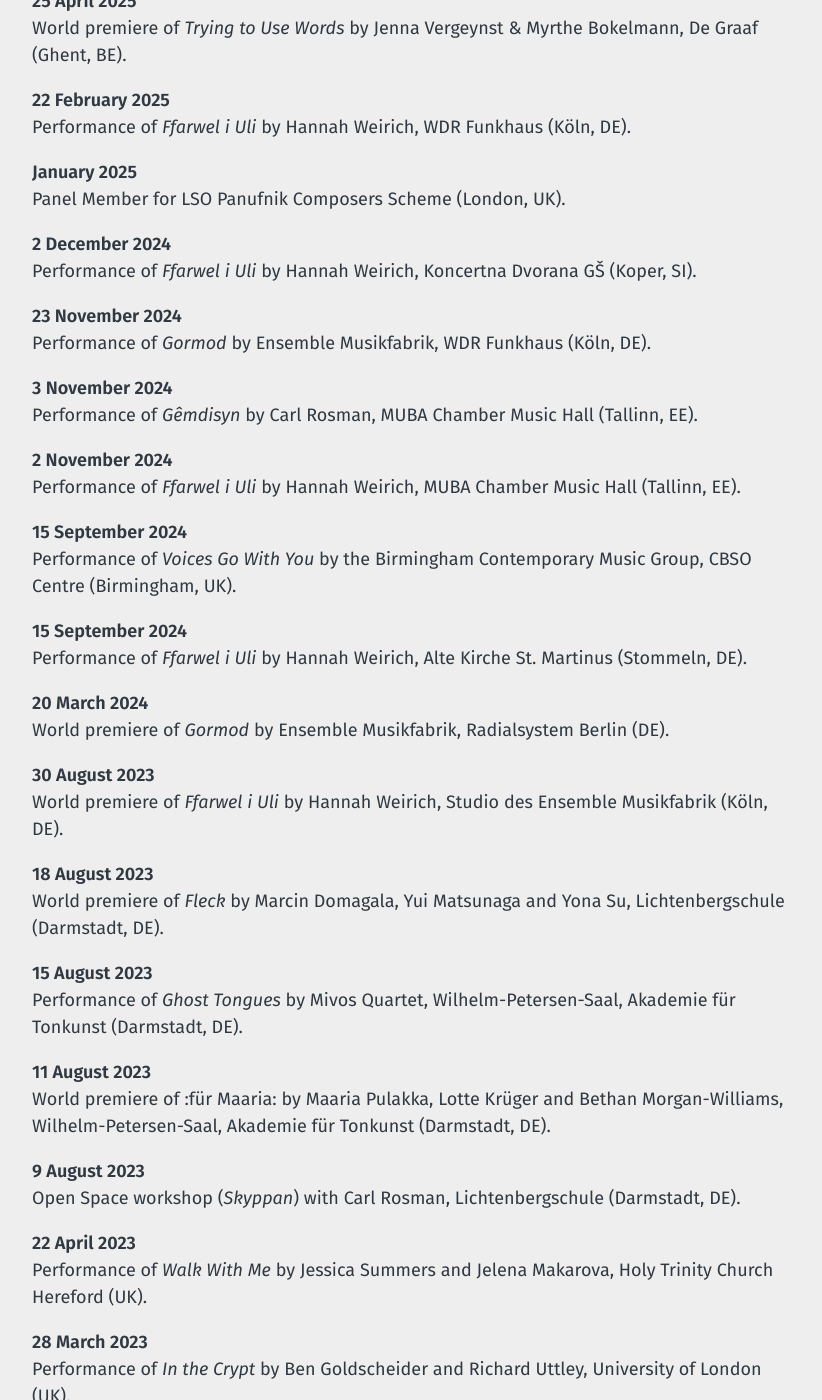
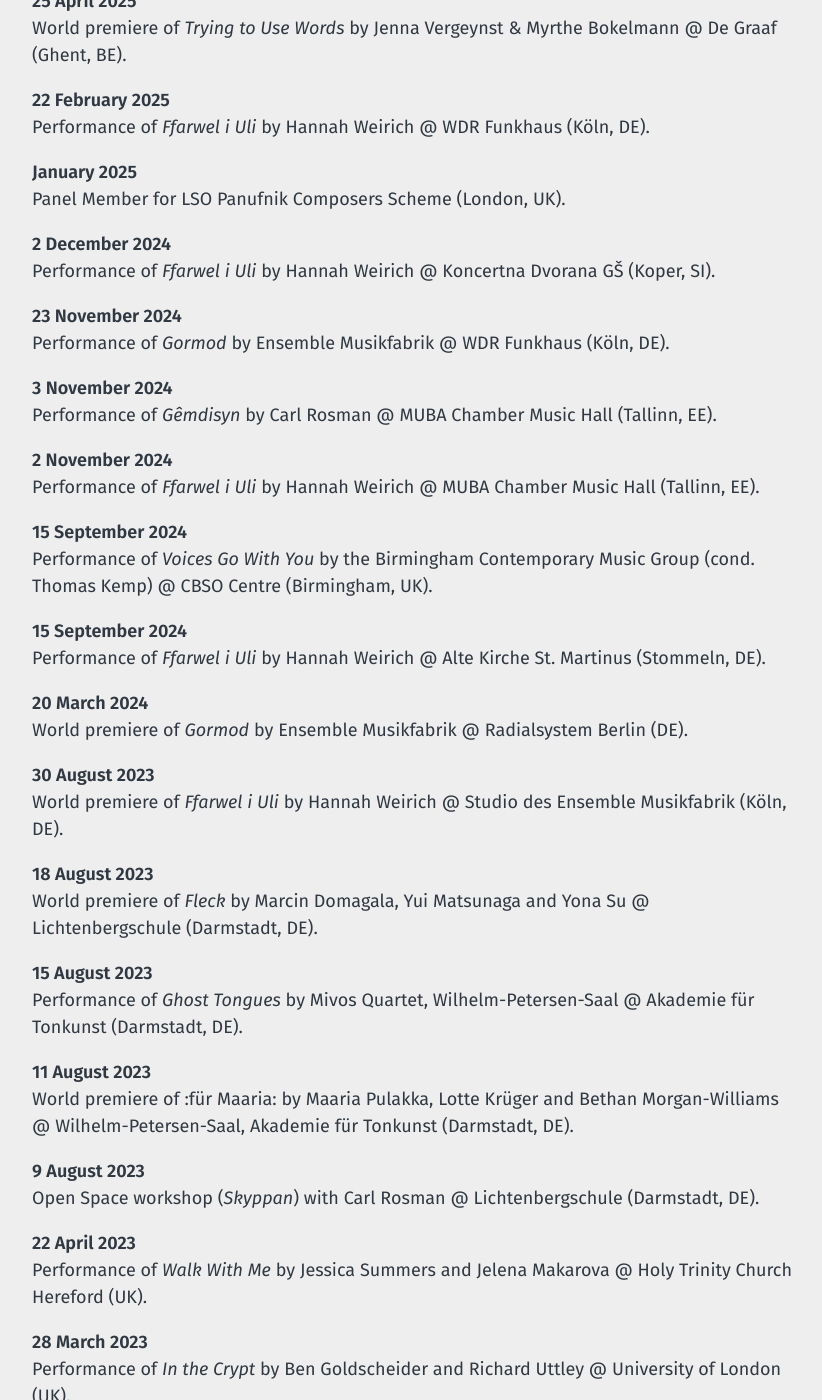
Before and after one commit to morganwilliamsb/website, a Jekyll site: the page built from performances.md, in a window 1280 px wide and 1400 px high, scrolled down 1007 px. Shown: the whole window, without its empty margins (40-862 px from the left). Built offline with Jekyll 4.4.1, drawn with Linux system fonts in a browser that asks for light colours; some of the changed text lies outside the part shown.

Commit message:
Update performances.md
changed , to @ for locations

```diff
--- a/performances.md
+++ b/performances.md
@@ -16,109 +16,109 @@ layout: page
 
 
 21 September 2025
-: Performance of _Trying to Use Words_ by Jenna Vergeynst & Myrthe Bokelmann, Plein Theater (Amsterdam, NL).
+: Performance of _Trying to Use Words_ by Jenna Vergeynst & Myrthe Bokelmann @ Plein Theater (Amsterdam, NL).
 
 28 July 2025
-: Performance of _Trying to Use Words_ by Jenna Vergeynst & Myrthe Bokelmann, Akademie für Tonkunst (Darmstadt, DE).
+: Performance of _Trying to Use Words_ by Jenna Vergeynst & Myrthe Bokelmann @ Akademie für Tonkunst (Darmstadt, DE).
 
 22 June 2025
-: World premiere of _ILDIO_ – by the Birmingham Contemporary Music Group (cond. Catherine Larsen-Maguire), Susan Bradshaw Hall (Birmingham, UK).
+: World premiere of _ILDIO_ – by the Birmingham Contemporary Music Group (cond. Catherine Larsen-Maguire) @ Susan Bradshaw Hall (Birmingham, UK).
 
 7 June 2025
-: Performance of _Strumble Head_ by Luke Tyrrell, Swansea Grand Theatre (Swansea, UK).
+: Performance of _Strumble Head_ by Luke Tyrrell @ Swansea Grand Theatre (Swansea, UK).
 
 25 April 2025
-: World premiere of _Trying to Use Words_ by Jenna Vergeynst & Myrthe Bokelmann, De Graaf (Ghent, BE).
+: World premiere of _Trying to Use Words_ by Jenna Vergeynst & Myrthe Bokelmann @ De Graaf (Ghent, BE).
 
 22 February 2025
-: Performance of _Ffarwel i Uli_ by Hannah Weirich, WDR Funkhaus (Köln, DE).
+: Performance of _Ffarwel i Uli_ by Hannah Weirich @ WDR Funkhaus (Köln, DE).
 
 January 2025
 : Panel Member for LSO Panufnik Composers Scheme (London, UK).
 
 2 December 2024
-: Performance of _Ffarwel i Uli_ by Hannah Weirich, Koncertna Dvorana GŠ (Koper, SI).
+: Performance of _Ffarwel i Uli_ by Hannah Weirich @ Koncertna Dvorana GŠ (Koper, SI).
 
 23 November 2024
-: Performance of _Gormod_ by Ensemble Musikfabrik, WDR Funkhaus (Köln, DE).
+: Performance of _Gormod_ by Ensemble Musikfabrik @ WDR Funkhaus (Köln, DE).
 
 3 November 2024
-: Performance of _Gêmdisyn_ by Carl Rosman, MUBA Chamber Music Hall (Tallinn, EE).
+: Performance of _Gêmdisyn_ by Carl Rosman @ MUBA Chamber Music Hall (Tallinn, EE).
 
 2 November 2024
-: Performance of _Ffarwel i Uli_ by Hannah Weirich, MUBA Chamber Music Hall (Tallinn, EE).
+: Performance of _Ffarwel i Uli_ by Hannah Weirich @ MUBA Chamber Music Hall (Tallinn, EE).
 
 15 September 2024
-: Performance of _Voices Go With You_ by the Birmingham Contemporary Music Group, CBSO Centre (Birmingham, UK).
+: Performance of _Voices Go With You_ by the Birmingham Contemporary Music Group (cond. Thomas Kemp) @ CBSO Centre (Birmingham, UK).
 
 15 September 2024
-: Performance of _Ffarwel i Uli_ by Hannah Weirich, Alte Kirche St. Martinus (Stommeln, DE).
+: Performance of _Ffarwel i Uli_ by Hannah Weirich @ Alte Kirche St. Martinus (Stommeln, DE).
 
 20 March 2024
-: World premiere of _Gormod_ by Ensemble Musikfabrik, Radialsystem Berlin (DE).
+: World premiere of _Gormod_ by Ensemble Musikfabrik @ Radialsystem Berlin (DE).
 
 30 August 2023
-: World premiere of _Ffarwel i Uli_ by Hannah Weirich, Studio des Ensemble Musikfabrik (Köln, DE).
+: World premiere of _Ffarwel i Uli_ by Hannah Weirich @ Studio des Ensemble Musikfabrik (Köln, DE).
 
 18 August 2023
-: World premiere of _Fleck_ by Marcin Domagala, Yui Matsunaga and Yona Su, Lichtenbergschule (Darmstadt, DE).
+: World premiere of _Fleck_ by Marcin Domagala, Yui Matsunaga and Yona Su @ Lichtenbergschule (Darmstadt, DE).
 
 15 August 2023
-: Performance of _Ghost Tongues_ by Mivos Quartet, Wilhelm-Petersen-Saal, Akademie für Tonkunst (Darmstadt, DE).
+: Performance of _Ghost Tongues_ by Mivos Quartet, Wilhelm-Petersen-Saal @ Akademie für Tonkunst (Darmstadt, DE).
 
 11 August 2023
-: World premiere of :für Maaria: by Maaria Pulakka, Lotte Krüger and Bethan Morgan-Williams, Wilhelm-Petersen-Saal, Akademie für Tonkunst (Darmstadt, DE).
+: World premiere of :für Maaria: by Maaria Pulakka, Lotte Krüger and Bethan Morgan-Williams @ Wilhelm-Petersen-Saal, Akademie für Tonkunst (Darmstadt, DE).
 
 9 August 2023
-: Open Space workshop (_Skyppan_) with Carl Rosman, Lichtenbergschule (Darmstadt, DE).
+: Open Space workshop (_Skyppan_) with Carl Rosman @ Lichtenbergschule (Darmstadt, DE).
 
 22 April 2023
-: Performance of _Walk With Me_ by Jessica Summers and Jelena Makarova, Holy Trinity Church Hereford (UK).
+: Performance of _Walk With Me_ by Jessica Summers and Jelena Makarova @ Holy Trinity Church Hereford (UK).
 
 28 March 2023
-: Performance of _In the Crypt_ by Ben Goldscheider and Richard Uttley, University of London (UK).
+: Performance of _In the Crypt_ by Ben Goldscheider and Richard Uttley @ University of London (UK).
 
 25 March 2023
-: Performance of _Gêmdis_ by Horia Dumitrache & Riot Ensemble, MaerzMusik Festival (Berlin, DE).
+: Performance of _Gêmdis_ by Horia Dumitrache & Riot Ensemble @ MaerzMusik Festival (Berlin, DE).
 
 11 February 2023
-: UK premiere of _Gêmdisyn_ by Carl Rosman, Clothworkers Centenary Concert Hall, University of Leeds (UK).
+: UK premiere of _Gêmdisyn_ by Carl Rosman @ Clothworkers Centenary Concert Hall, University of Leeds (UK).
 
 10 February 2023
 : Short presentation on recent works to postgraduate students at the Royal Northern College of Music (Manchester, UK).
 
 29 January 2023
-: Performance of _Enraptured_ by Alma Orr-Ewing & Robert Hao, Jennifer Blackwell Performance Space, Symphony Hall (UK).
+: Performance of _Enraptured_ by Alma Orr-Ewing & Robert Hao @ the Jennifer Blackwell Performance Space, Symphony Hall (Birmingham, UK).
 
 29 January 2023
-: World premiere of _Parti Di-ffiniau_ by the City of Birmingham Symphony Orchestra (cond. Clark Rundell), Symphony Hall (UK).
+: World premiere of _Parti Di-ffiniau_ by the City of Birmingham Symphony Orchestra (cond. Clark Rundell) @ Symphony Hall (Birmingham, UK).
 
 26 November 2022
-: World premiere of _Gêmdis_ by Ensemble Musikfabrik (cond. Christian Eggen), WDR Funkhaus (Köln, DE).
+: World premiere of _Gêmdis_ by Ensemble Musikfabrik (cond. Christian Eggen) @ WDR Funkhaus (Köln, DE).
 
 1 June 2022
-: Performance of _Devil’s Elbow_ by Uproar Ensemble, Klang Acousmonium (Montpellier, FR).
+: Performance of _Devil’s Elbow_ by Uproar Ensemble @ Klang Acousmonium (Montpellier, FR).
 
 20 May 2022
-: Performance of _Devil’s Elbow_ by Uproar Ensemble, Galeri (Caernarfon, UK).
+: Performance of _Devil’s Elbow_ by Uproar Ensemble @ Galeri (Caernarfon, UK).
 
 12 May 2022
-: World premiere of _Voices Go With You_ by Psappha Ensemble, Hallé St. Peter’s (Manchester, UK).
+: World premiere of _Voices Go With You_ by Psappha Ensemble @ Hallé St. Peter’s (Manchester, UK).
 
 8 May 2022
-: Performance of _Devil’s Elbow_ by Uproar Ensemble, Arnolfini Arts (Bristol, UK).
+: Performance of _Devil’s Elbow_ by Uproar Ensemble @ Arnolfini Arts (Bristol, UK).
 
 4 March 2022
-: World premiere of _Shivaree_ by Lucy Humphris, Royal Academy of Music (London, UK).
+: World premiere of _Shivaree_ by Lucy Humphris @ Royal Academy of Music (London, UK).
 
 10 February 2022
-: Performance of _In Sleep Braces_ by Huw Morgan, St Mary Redcliffe (Bristol, UK).
+: Performance of _In Sleep Braces_ by Huw Morgan @ St Mary Redcliffe (Bristol, UK).
 
 5 December 2021
-: World premiere of _Strumble Head_ by Bradley Johnson, Kings Place (London, UK).
+: World premiere of _Strumble Head_ by Bradley Johnson @ Kings Place (London, UK).
 
 22 October 2021
-: Performance of _In the Crypt_ by Alex Edmundson & Bethan Morgan-Williams, LSO St. Luke’s (London, UK).
+: Performance of _In the Crypt_ by Alex Edmundson & Bethan Morgan-Williams @ LSO St. Luke’s (London, UK).
 
 21 October 2021
 : Virtual world premiere of _Parodi i Dri_ by Nathan Isaac, Nick Francis & Gwydion Rhys (online, UK).
```
Also changed, not shown: other parts of performances.md (+58 -58 lines).
